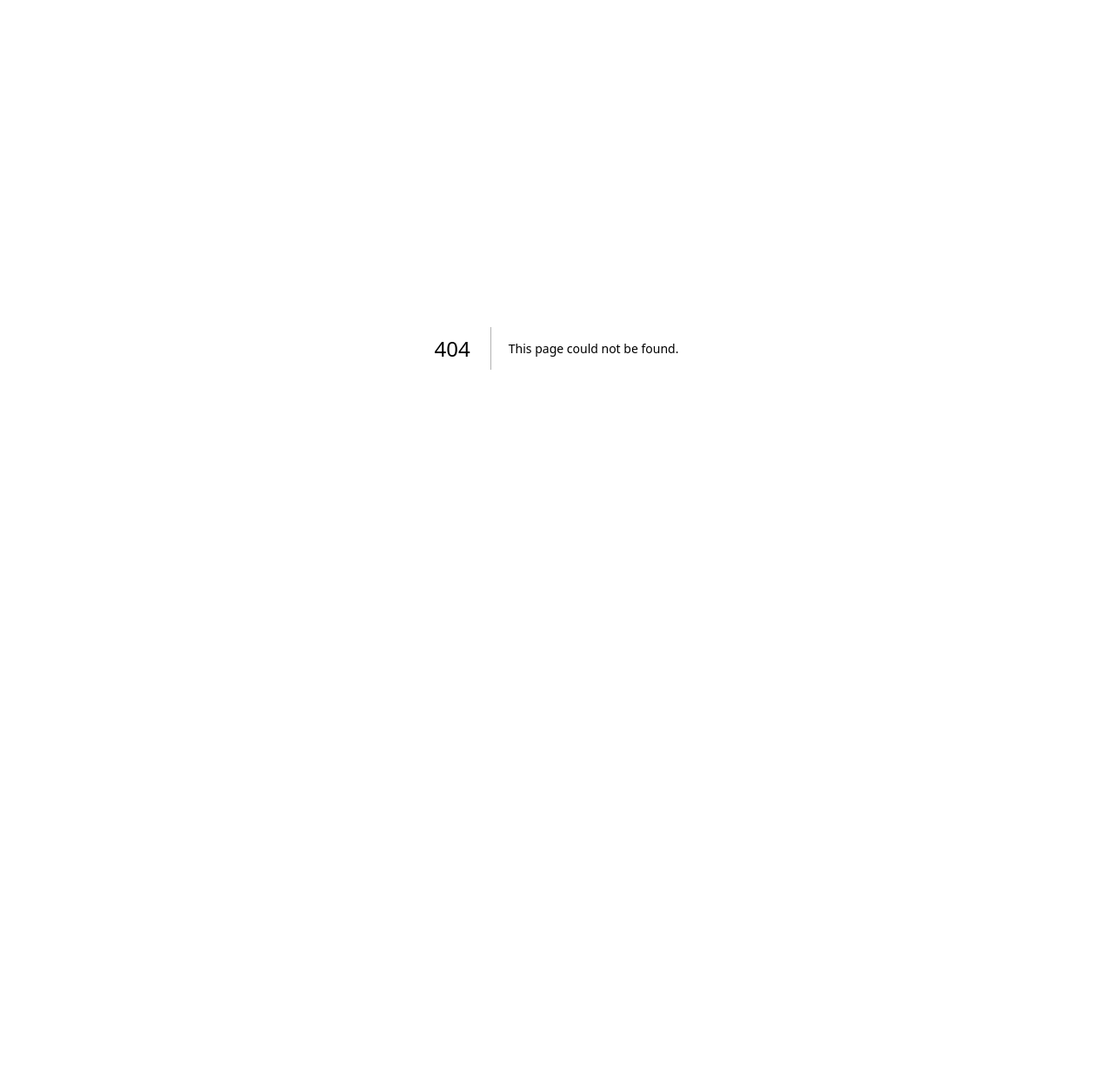
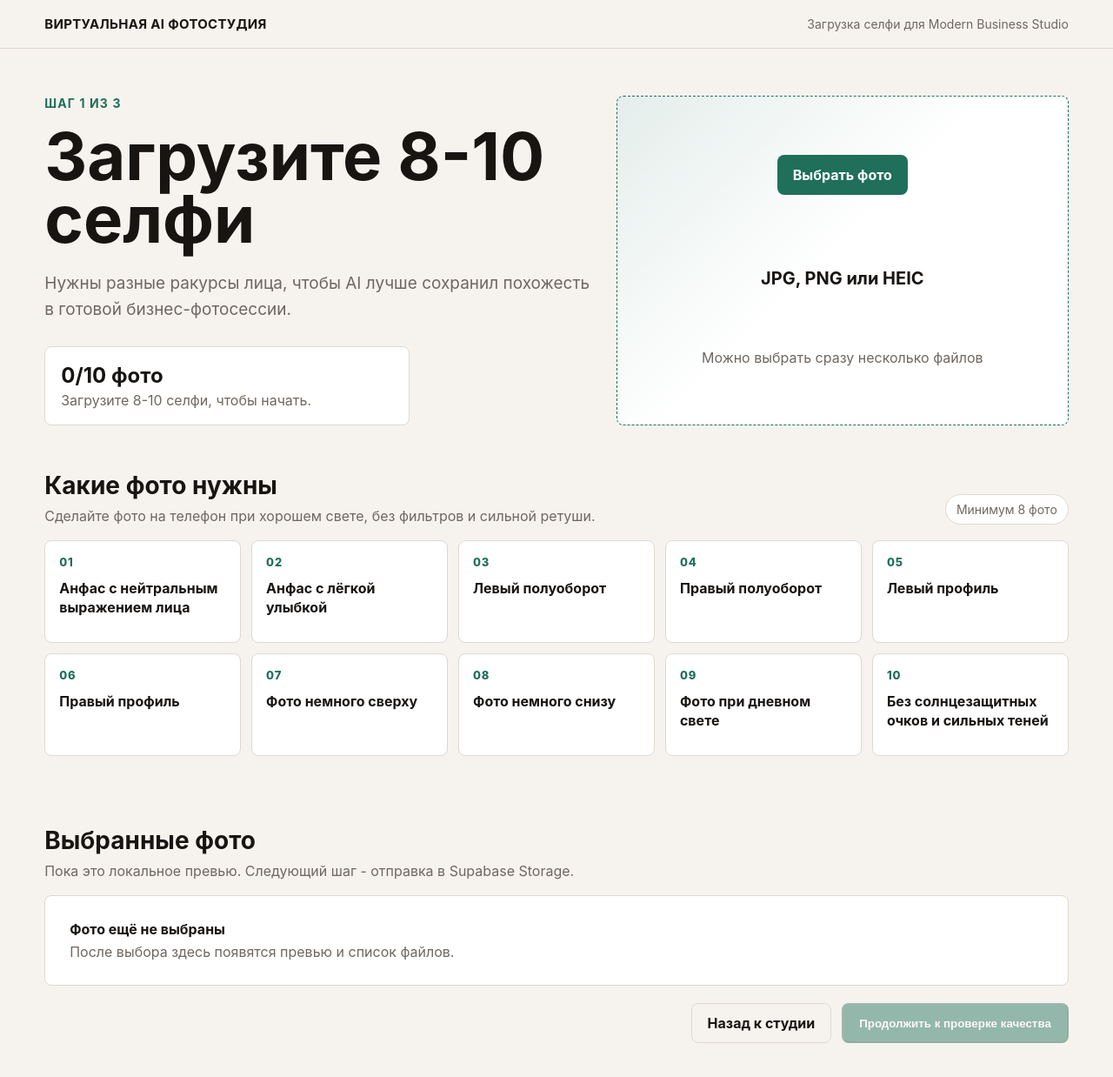
Before and after one commit to kgalanov2020-oss/-Virtual-AI-Photo-Studio, a Next.js app in the folder apps/web/: page /upload in a window 1280 px wide. Before the commit this address had no page. Shown: the top 1238 px of the page at 87% size. Before the commit the page ends 800 px from the top, so only its background shows below. Built offline with nearby package versions, Linux system fonts and the light colour scheme.

Commit message:
Add selfie upload screen

```diff
--- a/apps/web/src/app/globals.css
+++ b/apps/web/src/app/globals.css
@@ -111,7 +111,13 @@ h1 {
   color: white;
 }
 
+.button:disabled {
+  cursor: not-allowed;
+  opacity: 0.45;
+}
+
 .button-secondary {
+  background: transparent;
   border: 1px solid var(--line);
   color: var(--text);
 }
@@ -274,8 +280,163 @@ h1 {
   white-space: pre;
 }
 
+.upload-layout {
+  display: grid;
+  gap: 28px;
+  grid-template-columns: minmax(0, 1fr) minmax(320px, 520px);
+  padding: 54px clamp(20px, 4vw, 56px) 28px;
+}
+
+.upload-copy {
+  max-width: 760px;
+}
+
+.upload-status {
+  background: var(--panel);
+  border: 1px solid var(--line);
+  border-radius: 8px;
+  display: grid;
+  gap: 4px;
+  margin-top: 28px;
+  max-width: 420px;
+  padding: 18px;
+}
+
+.upload-status strong {
+  font-size: 24px;
+}
+
+.upload-status span {
+  color: var(--muted);
+}
+
+.upload-dropzone {
+  align-items: center;
+  background:
+    linear-gradient(135deg, rgba(31, 111, 91, 0.12), transparent 48%),
+    var(--panel);
+  border: 1px dashed var(--accent);
+  border-radius: 8px;
+  cursor: pointer;
+  display: grid;
+  justify-items: center;
+  min-height: 320px;
+  padding: 32px;
+  text-align: center;
+}
+
+.upload-dropzone input {
+  height: 1px;
+  opacity: 0;
+  position: absolute;
+  width: 1px;
+}
+
+.upload-dropzone span {
+  background: var(--accent);
+  border-radius: 8px;
+  color: white;
+  font-weight: 700;
+  margin-bottom: 14px;
+  padding: 13px 18px;
+}
+
+.upload-dropzone strong {
+  font-size: 20px;
+}
+
+.upload-dropzone em {
+  color: var(--muted);
+  font-style: normal;
+}
+
+.guide-grid {
+  display: grid;
+  gap: 12px;
+  grid-template-columns: repeat(5, minmax(0, 1fr));
+}
+
+.guide-card {
+  background: var(--panel);
+  border: 1px solid var(--line);
+  border-radius: 8px;
+  min-height: 118px;
+  padding: 16px;
+}
+
+.guide-card span {
+  color: var(--accent);
+  display: block;
+  font-size: 13px;
+  font-weight: 800;
+  letter-spacing: 0.06em;
+  margin-bottom: 12px;
+}
+
+.guide-card strong {
+  line-height: 1.35;
+}
+
+.selfie-grid {
+  display: grid;
+  gap: 14px;
+  grid-template-columns: repeat(4, minmax(0, 1fr));
+}
+
+.selfie-card {
+  background: var(--panel);
+  border: 1px solid var(--line);
+  border-radius: 8px;
+  overflow: hidden;
+}
+
+.selfie-card img {
+  aspect-ratio: 4 / 5;
+  display: block;
+  object-fit: cover;
+  width: 100%;
+}
+
+.selfie-card div {
+  display: grid;
+  gap: 4px;
+  padding: 12px;
+}
+
+.selfie-card strong {
+  overflow: hidden;
+  text-overflow: ellipsis;
+  white-space: nowrap;
+}
+
+.selfie-card span,
+.empty-state span {
+  color: var(--muted);
+}
+
+.empty-state {
+  background: var(--panel);
+  border: 1px solid var(--line);
+  border-radius: 8px;
+  display: grid;
+  gap: 6px;
+  padding: 28px;
+}
+
+.upload-footer {
+  display: flex;
+  flex-wrap: wrap;
+  gap: 12px;
+  justify-content: flex-end;
+  margin-top: 20px;
+}
+
 @media (max-width: 1100px) {
   .hero {
+    grid-template-columns: 1fr;
+  }
+
+  .upload-layout {
     grid-template-columns: 1fr;
   }
 
@@ -283,7 +444,9 @@ h1 {
     min-height: 360px;
   }
 
-  .shot-grid {
+  .shot-grid,
+  .guide-grid,
+  .selfie-grid {
     grid-template-columns: repeat(2, minmax(0, 1fr));
   }
 }
@@ -299,7 +462,17 @@ h1 {
     font-size: 42px;
   }
 
-  .shot-grid {
+  .shot-grid,
+  .guide-grid,
+  .selfie-grid {
     grid-template-columns: 1fr;
   }
+
+  .upload-footer {
+    justify-content: stretch;
+  }
+
+  .upload-footer .button {
+    width: 100%;
+  }
 }
--- a/apps/web/src/app/page.tsx
+++ b/apps/web/src/app/page.tsx
@@ -29,8 +29,8 @@ export default async function Home() {
           <h1>{studio.name}</h1>
           <p className="lead">{studio.description}</p>
           <div className="actions">
-            <a className="button button-primary" href="#shots">
-              Смотреть план съёмки
+            <a className="button button-primary" href="/upload">
+              Загрузить селфи
             </a>
             <a className="button button-secondary" href="#upload-guide">
               Гайд по селфи
--- /dev/null
+++ b/apps/web/src/app/upload/page.tsx
@@ -0,0 +1,159 @@
+"use client";
+
+import Link from "next/link";
+import { ChangeEvent, useMemo, useState } from "react";
+
+type SelectedSelfie = {
+  id: string;
+  name: string;
+  size: number;
+  url: string;
+};
+
+const selfieGuide = [
+  "Анфас с нейтральным выражением лица",
+  "Анфас с лёгкой улыбкой",
+  "Левый полуоборот",
+  "Правый полуоборот",
+  "Левый профиль",
+  "Правый профиль",
+  "Фото немного сверху",
+  "Фото немного снизу",
+  "Фото при дневном свете",
+  "Без солнцезащитных очков и сильных теней",
+];
+
+export default function UploadPage() {
+  const [selfies, setSelfies] = useState<SelectedSelfie[]>([]);
+
+  const readyCount = selfies.length;
+  const isReady = readyCount >= 8;
+  const statusText = useMemo(() => {
+    if (readyCount === 0) return "Загрузите 8-10 селфи, чтобы начать.";
+    if (readyCount < 8) return `Нужно ещё ${8 - readyCount} фото.`;
+    if (readyCount <= 10) return "Набор фото готов для проверки качества.";
+    return "Лучше оставить 10 самых разных фото.";
+  }, [readyCount]);
+
+  function handleFiles(event: ChangeEvent<HTMLInputElement>) {
+    const files = Array.from(event.target.files ?? [])
+      .filter((file) => file.type.startsWith("image/"))
+      .slice(0, 12);
+
+    selfies.forEach((selfie) => URL.revokeObjectURL(selfie.url));
+
+    setSelfies(
+      files.map((file) => ({
+        id: `${file.name}-${file.size}-${file.lastModified}`,
+        name: file.name,
+        size: file.size,
+        url: URL.createObjectURL(file),
+      })),
+    );
+  }
+
+  function clearFiles() {
+    selfies.forEach((selfie) => URL.revokeObjectURL(selfie.url));
+    setSelfies([]);
+  }
+
+  return (
+    <main className="page">
+      <header className="topbar">
+        <Link className="brand" href="/">
+          Виртуальная AI Фотостудия
+        </Link>
+        <div className="status">Загрузка селфи для Modern Business Studio</div>
+      </header>
+
+      <section className="upload-layout">
+        <div className="upload-copy">
+          <p className="eyebrow">Шаг 1 из 3</p>
+          <h1>Загрузите 8-10 селфи</h1>
+          <p className="lead">
+            Нужны разные ракурсы лица, чтобы AI лучше сохранил похожесть в готовой
+            бизнес-фотосессии.
+          </p>
+
+          <div className="upload-status">
+            <strong>{readyCount}/10 фото</strong>
+            <span>{statusText}</span>
+          </div>
+        </div>
+
+        <label className="upload-dropzone">
+          <input accept="image/*" multiple onChange={handleFiles} type="file" />
+          <span>Выбрать фото</span>
+          <strong>JPG, PNG или HEIC</strong>
+          <em>Можно выбрать сразу несколько файлов</em>
+        </label>
+      </section>
+
+      <section className="section">
+        <div className="section-header">
+          <div>
+            <h2>Какие фото нужны</h2>
+            <p>Сделайте фото на телефон при хорошем свете, без фильтров и сильной ретуши.</p>
+          </div>
+          <div className="count-pill">Минимум 8 фото</div>
+        </div>
+
+        <div className="guide-grid">
+          {selfieGuide.map((item, index) => (
+            <article className="guide-card" key={item}>
+              <span>{String(index + 1).padStart(2, "0")}</span>
+              <strong>{item}</strong>
+            </article>
+          ))}
+        </div>
+      </section>
+
+      <section className="section">
+        <div className="section-header">
+          <div>
+            <h2>Выбранные фото</h2>
+            <p>Пока это локальное превью. Следующий шаг - отправка в Supabase Storage.</p>
+          </div>
+          {selfies.length > 0 ? (
+            <button className="button button-secondary" onClick={clearFiles} type="button">
+              Очистить
+            </button>
+          ) : null}
+        </div>
+
+        {selfies.length > 0 ? (
+          <div className="selfie-grid">
+            {selfies.map((selfie) => (
+              <article className="selfie-card" key={selfie.id}>
+                <img alt={selfie.name} src={selfie.url} />
+                <div>
+                  <strong>{selfie.name}</strong>
+                  <span>{formatFileSize(selfie.size)}</span>
+                </div>
+              </article>
+            ))}
+          </div>
+        ) : (
+          <div className="empty-state">
+            <strong>Фото ещё не выбраны</strong>
+            <span>После выбора здесь появятся превью и список файлов.</span>
+          </div>
+        )}
+
+        <div className="upload-footer">
+          <Link className="button button-secondary" href="/">
+            Назад к студии
+          </Link>
+          <button className="button button-primary" disabled={!isReady} type="button">
+            Продолжить к проверке качества
+          </button>
+        </div>
+      </section>
+    </main>
+  );
+}
+
+function formatFileSize(size: number) {
+  if (size < 1024 * 1024) return `${Math.round(size / 1024)} КБ`;
+  return `${(size / 1024 / 1024).toFixed(1)} МБ`;
+}
```
